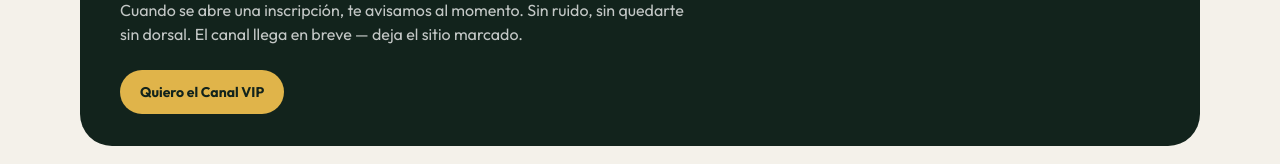
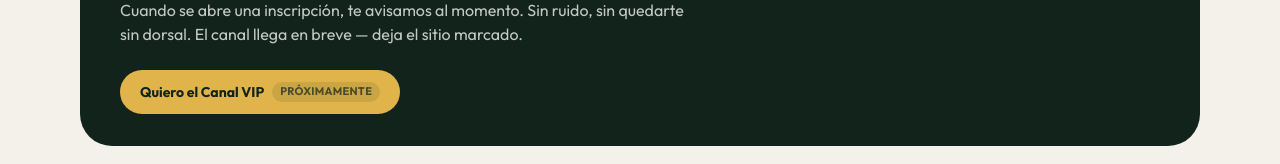
Before and after one commit to igle81/carreras-asturias, a Next.js app: page /correr in a window 1280 px wide. Shown: the part 1723-1887 px from the top of the page. Built offline with nearby package versions, Linux system fonts and the light colour scheme; no server answers; the database is empty.

Commit message:
fix: keep VIP CTA as a próximamente placeholder
The interest button stays a no-href control with a Próximamente chip.
It still records { path, user_agent } clicks. No t.me or live Telegram join.

Co-authored-by: igle81 <igle81@gmail.com>

```diff
--- a/components/vip-promo.tsx
+++ b/components/vip-promo.tsx
@@ -12,6 +12,10 @@ function recordClick() {
   });
 }
 
+/**
+ * Interest-only placeholder. Do not add a t.me / Telegram href until Javier
+ * explicitly activates the public channel.
+ */
 export function VipPromo() {
   const [toast, setToast] = useState(false);
   const hideTimer = useRef<number | null>(null);
@@ -32,13 +36,16 @@ export function VipPromo() {
           Cuando se abre una inscripción, te avisamos al momento. Sin ruido, sin
           quedarte sin dorsal. El canal llega en breve — deja el sitio marcado.
         </p>
-        <a
-          href="#vip"
+        <button
+          type="button"
           onClick={handleClick}
-          className="mt-6 inline-flex rounded-full bg-gold px-5 py-3 text-sm font-bold text-ink"
+          className="mt-6 inline-flex items-center gap-2 rounded-full bg-gold px-5 py-3 text-sm font-bold text-ink"
         >
           Quiero el Canal VIP
-        </a>
+          <span className="rounded-full bg-ink/10 px-2 py-0.5 text-[11px] font-bold uppercase tracking-wide text-ink/70">
+            Próximamente
+          </span>
+        </button>
         {toast ? (
           <p role="status" className="mt-3 text-sm font-semibold text-gold">
             Te avisaremos — canal en breve
```
Also changed, not shown: 1 other file (tests, documents, lock files or other folders).
